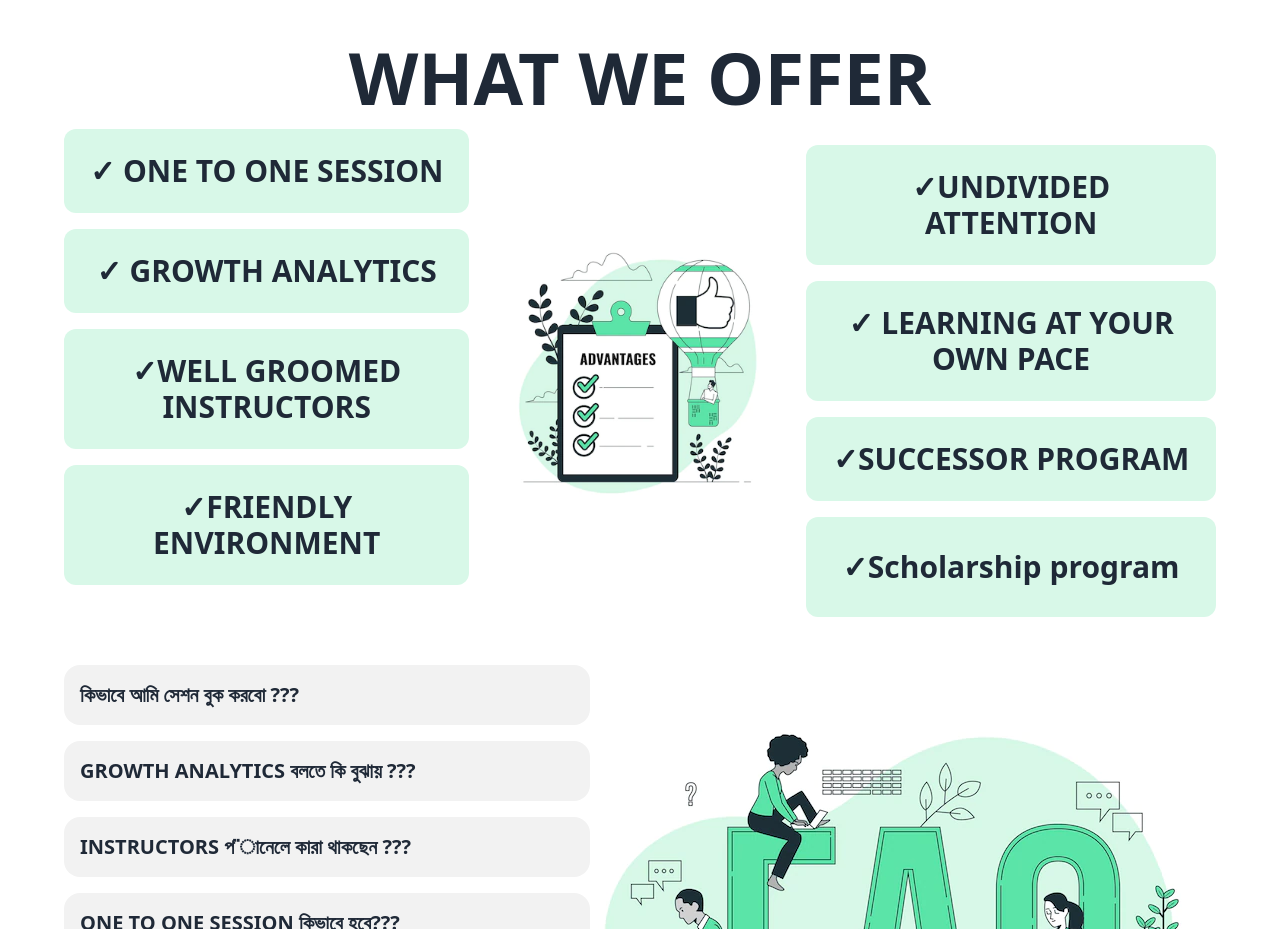
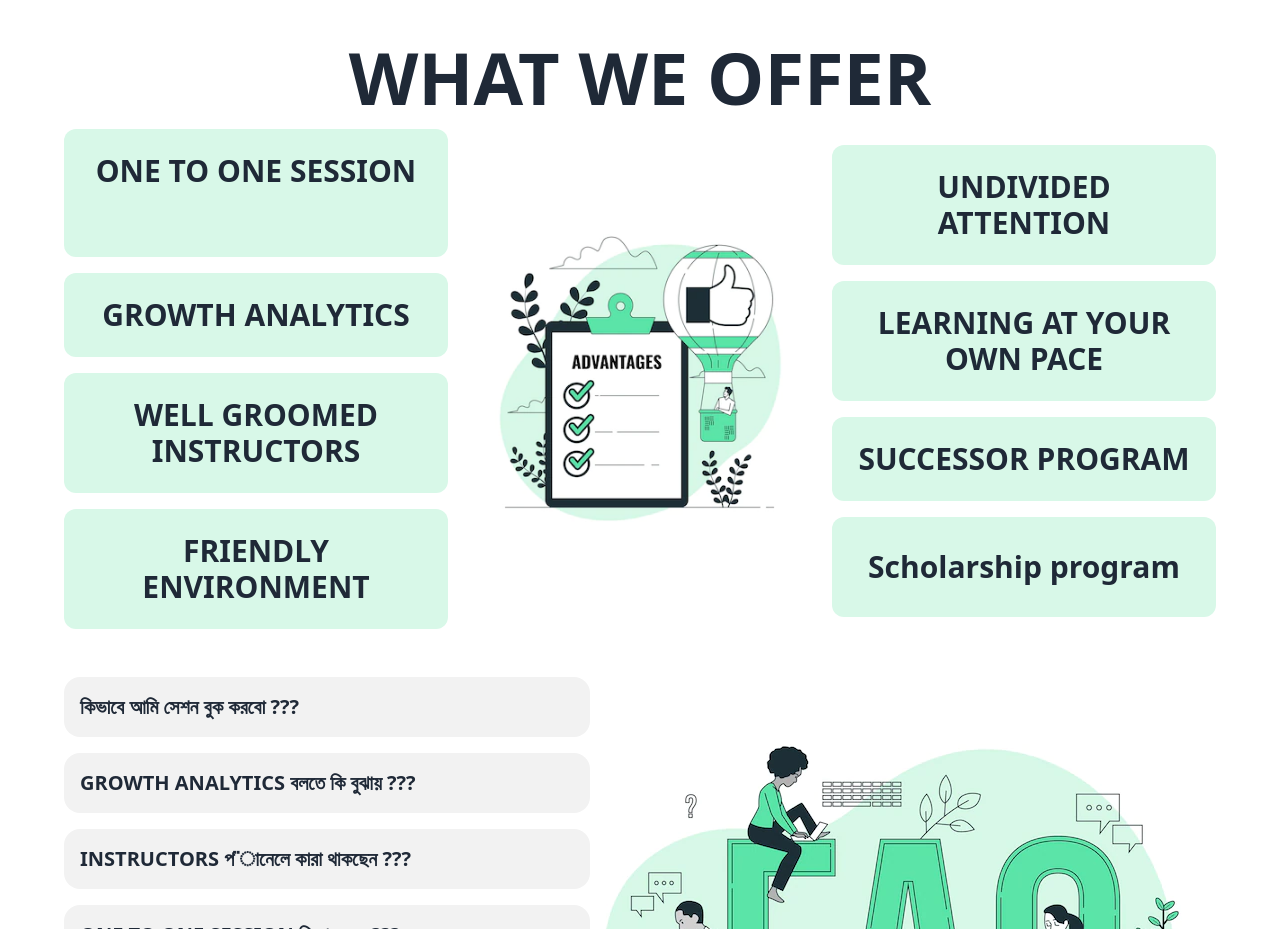
Before and after one commit to FaizaBinteAmir/English-Unicorns-Draft-repo, a plain HTML site: page index.html in a window 1280 px wide. Shown: the part 1528-2457 px from the top of the page. Drawn offline with nearby package versions, Linux system fonts and the light colour scheme.

Commit message:
my commit

```diff
--- a/index.html
+++ b/index.html
@@ -93,17 +93,17 @@
 
   <div class="flex gap-10 mt-4">
     <div>
-    <div class="bg-[#d8f8e8] p-6 rounded-xl">
-      <h4 class="text-3xl text-center font-bold">✓ ONE TO ONE SESSION</h4>
+    <div class="bg-[#d8f8e8] p-6 rounded-xl w-96 h-32 justify-center items-center">
+      <h4 class="text-3xl text-center font-bold">ONE TO ONE SESSION</h4>
   </div>
-  <div class="bg-[#d8f8e8] p-6 rounded-xl mt-4">
-    <h4 class="text-3xl text-center font-bold">✓ GROWTH ANALYTICS</h4>
+  <div class="bg-[#d8f8e8] p-6 rounded-xl mt-4 w-96">
+    <h4 class="text-3xl text-center font-bold">GROWTH ANALYTICS</h4>
   </div>
-  <div class="bg-[#d8f8e8] p-6 rounded-xl mt-4">
-    <h4 class="text-3xl text-center font-bold">✓WELL GROOMED INSTRUCTORS </h4>
+  <div class="bg-[#d8f8e8] p-6 rounded-xl mt-4 w-96">
+    <h4 class="text-3xl text-center font-bold">WELL GROOMED INSTRUCTORS </h4>
 </div>
-<div class="bg-[#d8f8e8] p-6 rounded-xl mt-4">
-  <h4 class="text-3xl text-center font-bold">✓FRIENDLY ENVIRONMENT</h4>
+<div class="bg-[#d8f8e8] p-6 rounded-xl mt-4 w-96">
+  <h4 class="text-3xl text-center font-bold">FRIENDLY ENVIRONMENT</h4>
 </div>
   </div>
 
@@ -115,18 +115,18 @@
 </div>
 
   <div class="">
-    <div class="bg-[#d8f8e8] p-6 rounded-xl mt-4">
-      <h4 class="text-3xl text-center font-bold">✓UNDIVIDED ATTENTION </h4>
+    <div class="bg-[#d8f8e8] p-6 rounded-xl mt-4 w-96">
+      <h4 class="text-3xl text-center font-bold">UNDIVIDED ATTENTION </h4>
   </div>
-  <div class="bg-[#d8f8e8] p-6 rounded-xl mt-4">
-    <h4 class="text-3xl text-center font-bold">✓ LEARNING AT YOUR OWN PACE</h4>
+  <div class="bg-[#d8f8e8] p-6 rounded-xl mt-4 w-96">
+    <h4 class="text-3xl text-center font-bold"> LEARNING AT YOUR OWN PACE</h4>
   </div>
 
-  <div class="bg-[#d8f8e8] p-6 rounded-xl mt-4">
-    <h4 class="text-3xl text-center font-bold">✓SUCCESSOR PROGRAM </h4>
+  <div class="bg-[#d8f8e8] p-6 rounded-xl mt-4 w-96">
+    <h4 class="text-3xl text-center font-bold">SUCCESSOR PROGRAM </h4>
 </div>
-<div class="bg-[#d8f8e8] p-8 rounded-xl mt-4">
-  <h4 class="text-3xl text-center font-bold">✓Scholarship program</h4>
+<div class="bg-[#d8f8e8] p-8 rounded-xl mt-4 w-96">
+  <h4 class="text-3xl text-center font-bold">Scholarship program</h4>
 </div>
 
 
```
Also changed, not shown: Privacy Policy.html (+8 -5 lines).
